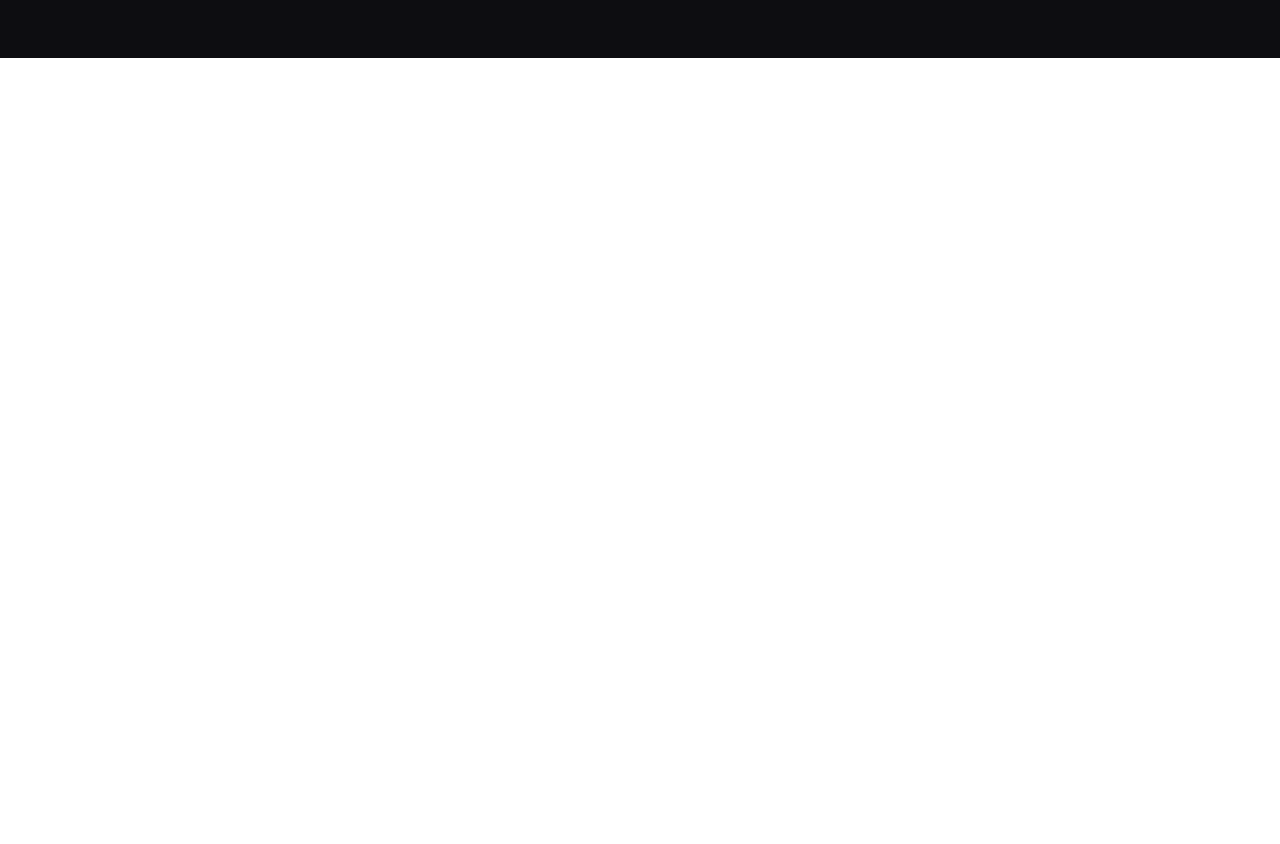
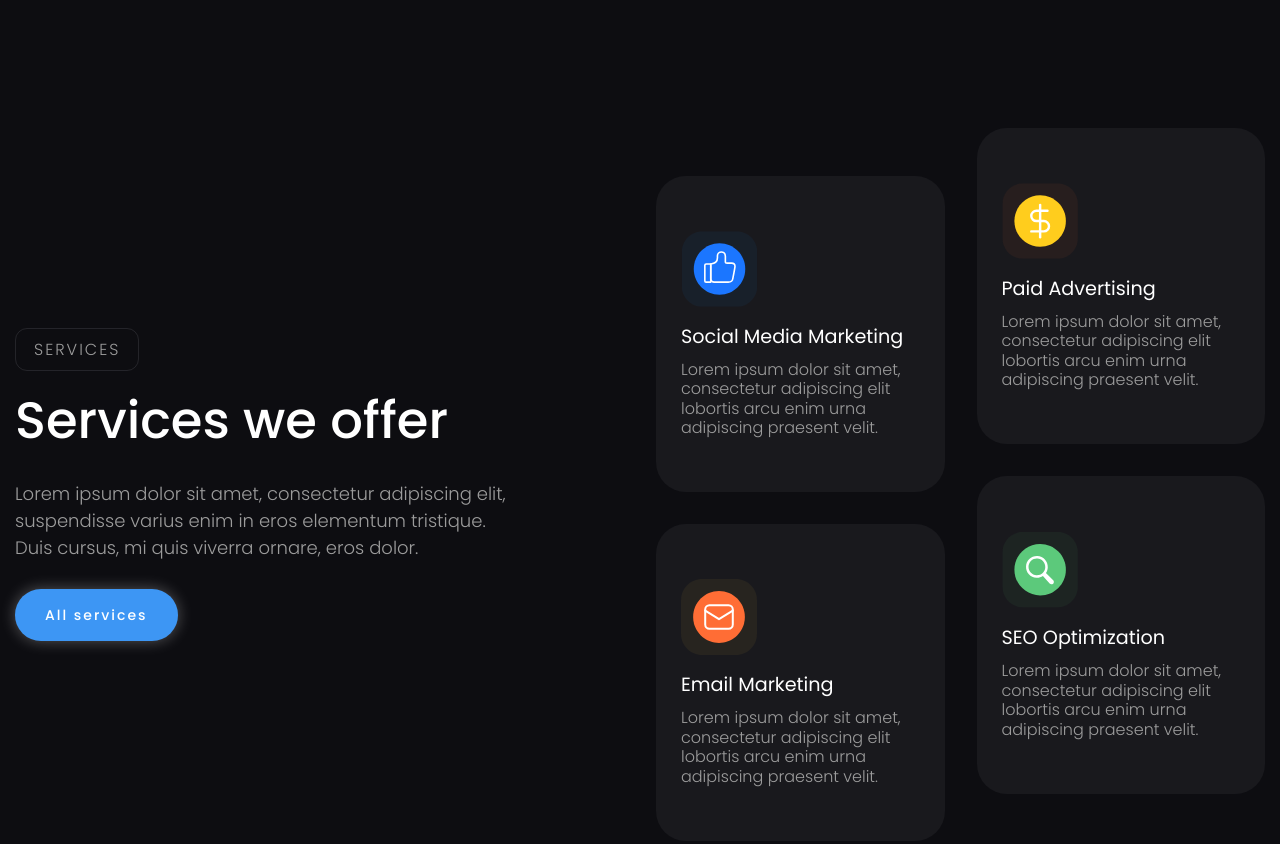
Before and after one commit to Albinaaaaa/growfy, a plain HTML site: page index.html in a window 1280 px wide. Shown: the part 1156-2000 px from the top of the page. Before the commit the page ends 1214 px from the top, so only its background shows below. Drawn offline with Linux system fonts and the light colour scheme; a script that the page names is missing.

Commit message:
add html, css for services section

```diff
--- a/css/style.css
+++ b/css/style.css
@@ -491,3 +491,119 @@ body {
         margin-bottom: 15px;
     }
 }
+
+/* --- Services ------------------------ */
+
+.services {
+    padding-top: 70px;
+    padding-bottom: 100px;
+}
+
+.services__container {
+    display: flex;
+    gap: 32px;
+}
+
+.services__content {
+    flex: 0 1 50%;
+    align-self: center;
+}
+
+.header-main__label {
+    display: inline-block;
+    padding: 11px 18px;
+    border: 1px solid rgba(129, 129, 139, 0.2);
+    border-radius: 12px;
+    text-transform: uppercase;
+    letter-spacing: 2px;
+    color: #9c9c9c;
+    transition: border 0.3s ease 0s;
+}
+
+.header-main__label:hover {
+    border: 1px solid rgba(129, 129, 139, 1);
+    box-shadow: 0px 0px 15px rgb(255, 255, 255, 0.3);
+}
+
+.header-main__label:not(:last-child) {
+    margin-bottom: 19px;
+}
+
+.services__items {
+    flex: 0 1 50%;
+    display: flex;
+    gap: 32px;
+    justify-content: center;
+}
+
+.services__column {}
+
+.services__column:first-child {
+    padding-top: 48px;
+}
+
+.services__item {
+    padding: 55px 25px;
+    background-color: rgba(129, 129, 139, 0.1);;
+    border-radius: 30px;
+}
+
+.services__item:not(:last-child) {
+    margin-bottom: 32px;
+}
+
+.item-service {}
+
+.item-service__icon {}
+
+.item-service__icon:not(:last-child) {
+    margin-bottom: 16px;
+}
+
+.item-service__title {
+    font-weight: 400;
+    font-size: 19.2px;
+    line-height: 27px;
+    color: #fff;
+}
+
+.item-service__title:not(:last-child) {
+    margin-bottom: 10px;
+}
+
+.item-service__text {}
+
+@media (max-width: 1100px) {
+    .services__container {
+        flex-direction: column;
+    }
+
+    .services__content .header-main__title,
+    .services__content .header-main__text {
+        max-width: 100%;
+    }
+}
+
+@media (max-width: 991.98px) {
+    .services {
+        padding-top: 70px;
+        padding-bottom: 50px;
+    }
+}
+
+@media (max-width: 767.98px) {
+    .services {
+        padding-top: 30px;
+        padding-bottom: 30px;
+    }
+}
+
+@media (max-width: 620px) {
+    .services__column:first-child {
+        padding-top: 0px;
+        }
+
+    .services__items {
+        flex-direction: column;
+    }
+}
--- a/index.html
+++ b/index.html
@@ -99,6 +99,64 @@
                     </div>
                 </div>
             </section>
+            <section class="page__services services">
+                <div class="services__container">
+                    <div class="services__content header-main">
+                        <a href="#" class="header-main__label">Services</a>
+                        <h1 class="header-main__title decor">Services we offer</h1>
+                        <div class="header-main__text">
+                            <p>Lorem ipsum dolor sit amet, consectetur adipiscing elit, suspendisse varius enim in eros elementum tristique.
+                                Duis
+                                cursus, mi quis viverra ornare, eros dolor.</p>
+                        </div>
+                        <div class="header-main__actions">
+                            <a href="#" class="header-main__button button">All services</a>
+                        </div>
+                    </div>
+                    <div class="services__items">
+                        <div class="services__column">
+                            <article class="services__item item-service">
+                                <div class="item-service__icon">
+                                    <img src="./img/services/01.svg" alt="Image">
+                                </div>
+                                <h4 class="item-service__title">Social Media Marketing</h4>
+                                <div class="item-service__text text">
+                                    <p>Lorem ipsum dolor sit amet, consectetur adipiscing elit lobortis arcu enim urna adipiscing praesent velit.</p>
+                                </div>
+                            </article>
+                            <article class="services__item item-service">
+                                <div class="item-service__icon">
+                                    <img src="./img/services/02.svg" alt="Image">
+                                </div>
+                                <h4 class="item-service__title">Email Marketing</h4>
+                                <div class="item-service__text text">
+                                    <p>Lorem ipsum dolor sit amet, consectetur adipiscing elit lobortis arcu enim urna adipiscing praesent velit.</p>
+                                </div>
+                            </article>
+                        </div>
+                        <div class="services__column">
+                            <article class="services__item item-service">
+                                <div class="item-service__icon">
+                                    <img src="./img/services/03.svg" alt="Image">
+                                </div>
+                                <h4 class="item-service__title">Paid Advertising</h4>
+                                <div class="item-service__text text">
+                                    <p>Lorem ipsum dolor sit amet, consectetur adipiscing elit lobortis arcu enim urna adipiscing praesent velit.</p>
+                                </div>
+                            </article>
+                            <article class="services__item item-service">
+                                <div class="item-service__icon">
+                                    <img src="./img/services/04.svg" alt="Image">
+                                </div>
+                                <h4 class="item-service__title">SEO Optimization</h4>
+                                <div class="item-service__text text">
+                                    <p>Lorem ipsum dolor sit amet, consectetur adipiscing elit lobortis arcu enim urna adipiscing praesent velit.</p>
+                                </div>
+                            </article>
+                        </div>
+                    </div>
+                </div>
+            </section>
         </main>
         <footer class="footer">
         </footer>
```
Also changed, not shown: img/services/01.svg (added), img/services/02.svg (added), img/services/03.svg (added), img/services/04.svg (added).
